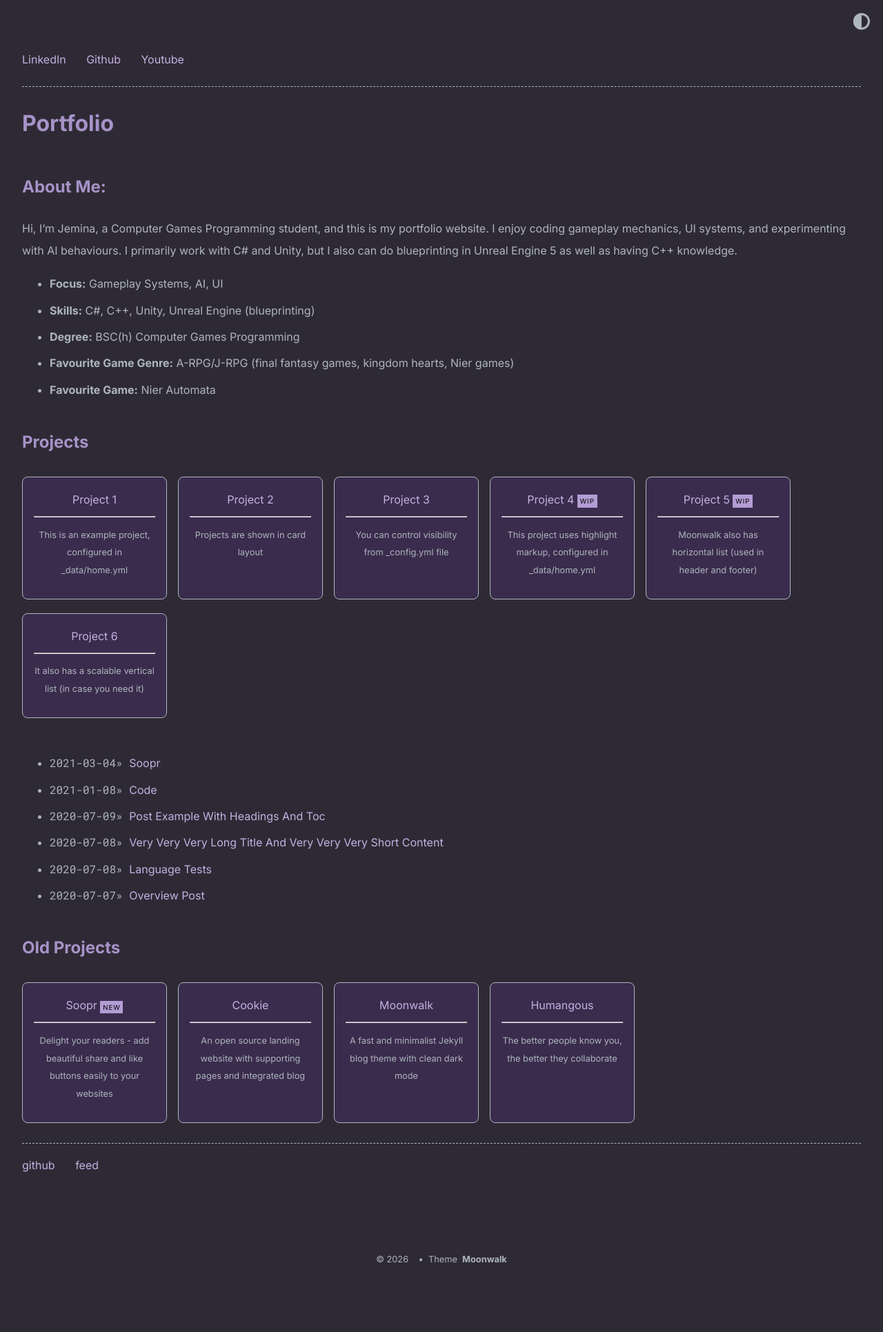
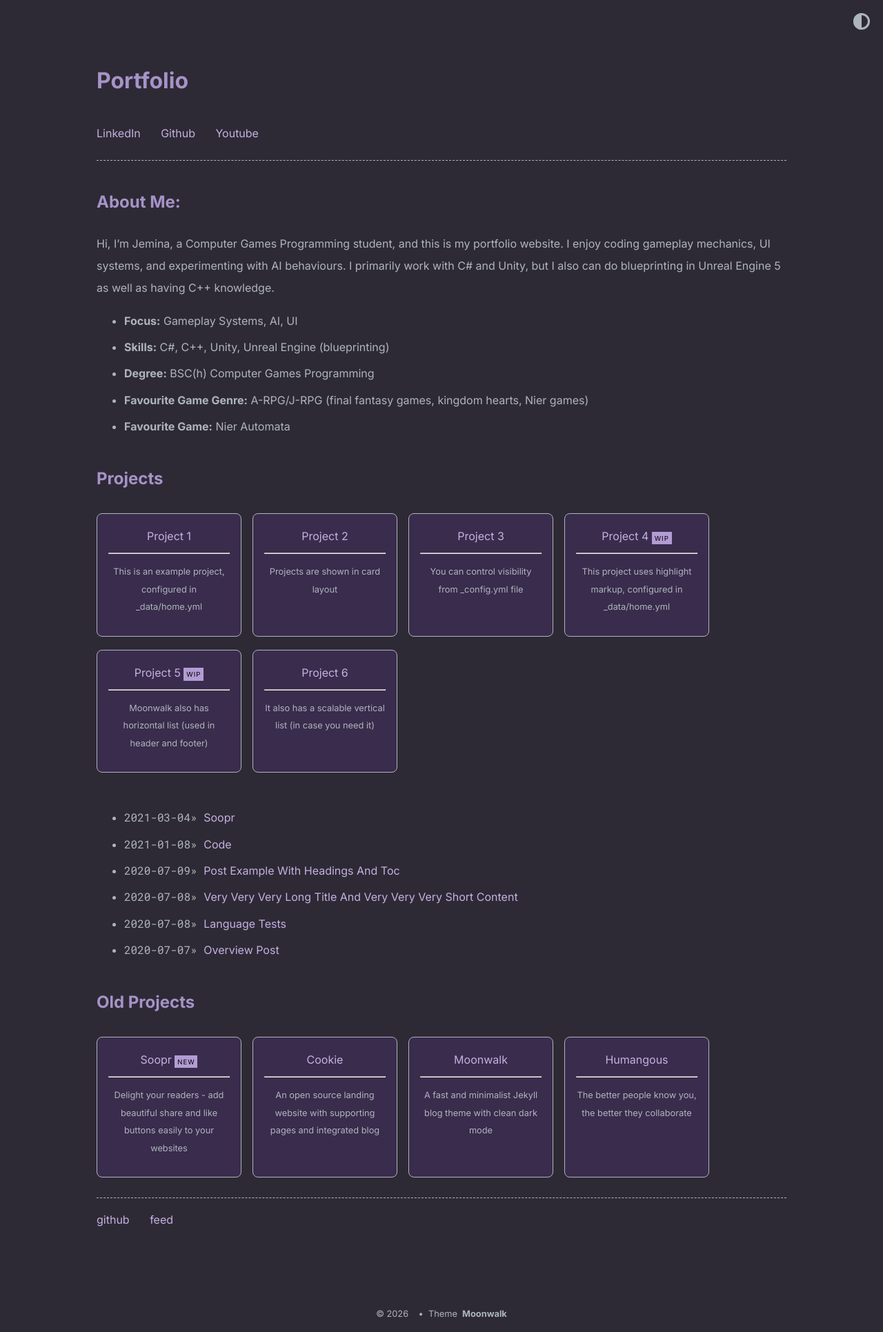
Before and after one commit to Jem-exe/jem-exe.github.io, a Jekyll site: the page built from index.md, in a window 1280 px wide. Shown: the whole page at 69% size. Built offline with Jekyll 4.4.1, drawn with Linux system fonts in a browser that asks for light colours; before the commit the page ends 1852 px from its top, so only the background shows below that.

Commit message:
wrapper and page

```diff
--- a/_layouts/home.html
+++ b/_layouts/home.html
@@ -3,13 +3,14 @@ layout: default
 ---
 
 <header>
+<h1>{{ "Portfolio" }}</h1>
 {% if site.theme_config.show_navbar == true %}
   {% include horizontal_list.html collection=site.data.home.navbar_entries %}
   <div class="dashed"></div>
 {% endif %}
 
-  <h1>{{ "Portfolio" }}</h1>
-      <h2>{{ "About Me: " }}</h2>
+
+  <h2>{{ "About Me: " }}</h2>
   {% if site.theme_config.show_description == true %}
     <p>{{ site.description | markdownify }}</p>
   {% endif %}
--- a/_sass/moonwalk.scss
+++ b/_sass/moonwalk.scss
@@ -32,7 +32,7 @@ p { margin: 1em 0; }
 li { margin: 0.4em 0; }
 
 .w {
-  max-width: 1280px;
+  max-width: 1000px;
   margin: auto;
   padding: 4em 2em;
 }
```
